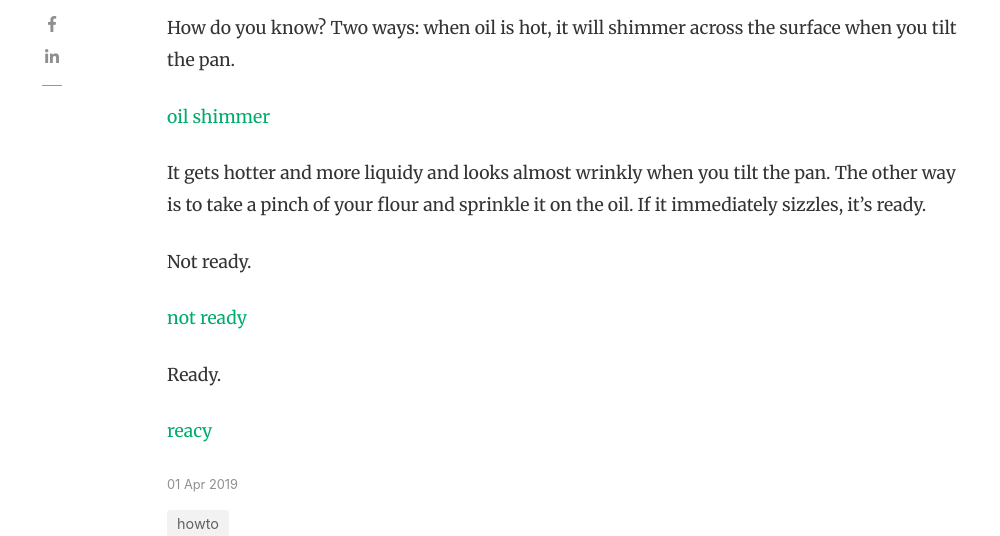
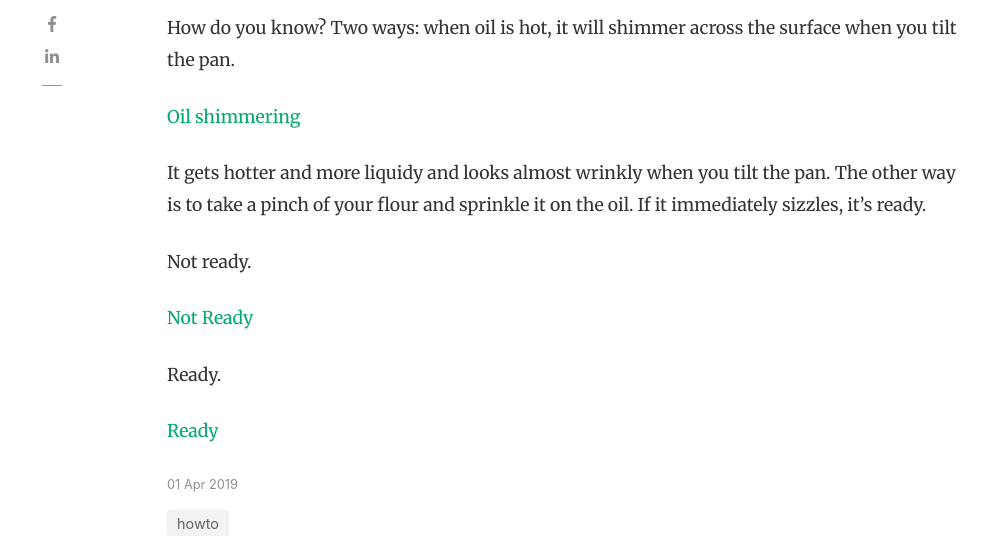
Before and after one commit to pknielski/pknielski.github.io, a Jekyll site: the page built from _posts/2019-04-01-oil-hot-enough.md, in a window 1280 px wide and 900 px high, scrolled down 297 px. Shown: the part 154-690 px from the top of the window, without its empty margins (118-1118 px from the left). Built offline with Jekyll 4.4.1, drawn with Linux system fonts in a browser that asks for light colours; nearby versions of some CDN libraries; comment, search, counter and statistics services are not loaded.

Commit message:
Update 2019-04-01-oil-hot-enough.md

```diff
--- a/_posts/2019-04-01-oil-hot-enough.md
+++ b/_posts/2019-04-01-oil-hot-enough.md
@@ -10,14 +10,14 @@ hidden: false
 ---
 How do you know?  Two ways: when oil is hot, it will shimmer across the surface when you tilt the pan.
 
-[oil shimmer](https://www.youtube.com/watch?v=cc4M9izmx5Q)
+[Oil shimmering](https://www.youtube.com/watch?v=cc4M9izmx5Q)
 
 It gets hotter and more liquidy and looks almost wrinkly when you tilt the pan. The other way is to take a pinch of your flour and sprinkle it on the oil.  If it immediately sizzles, it’s ready.
 
 Not ready.
 
-[not ready](https://www.youtube.com/watch?v=zIRz8s_ud4I)
+[Not Ready](https://www.youtube.com/watch?v=zIRz8s_ud4I)
 
 Ready.
 
-[reacy](https://www.youtube.com/watch?v=pPbEDvsaQzA)
+[Ready](https://www.youtube.com/watch?v=pPbEDvsaQzA)
```
